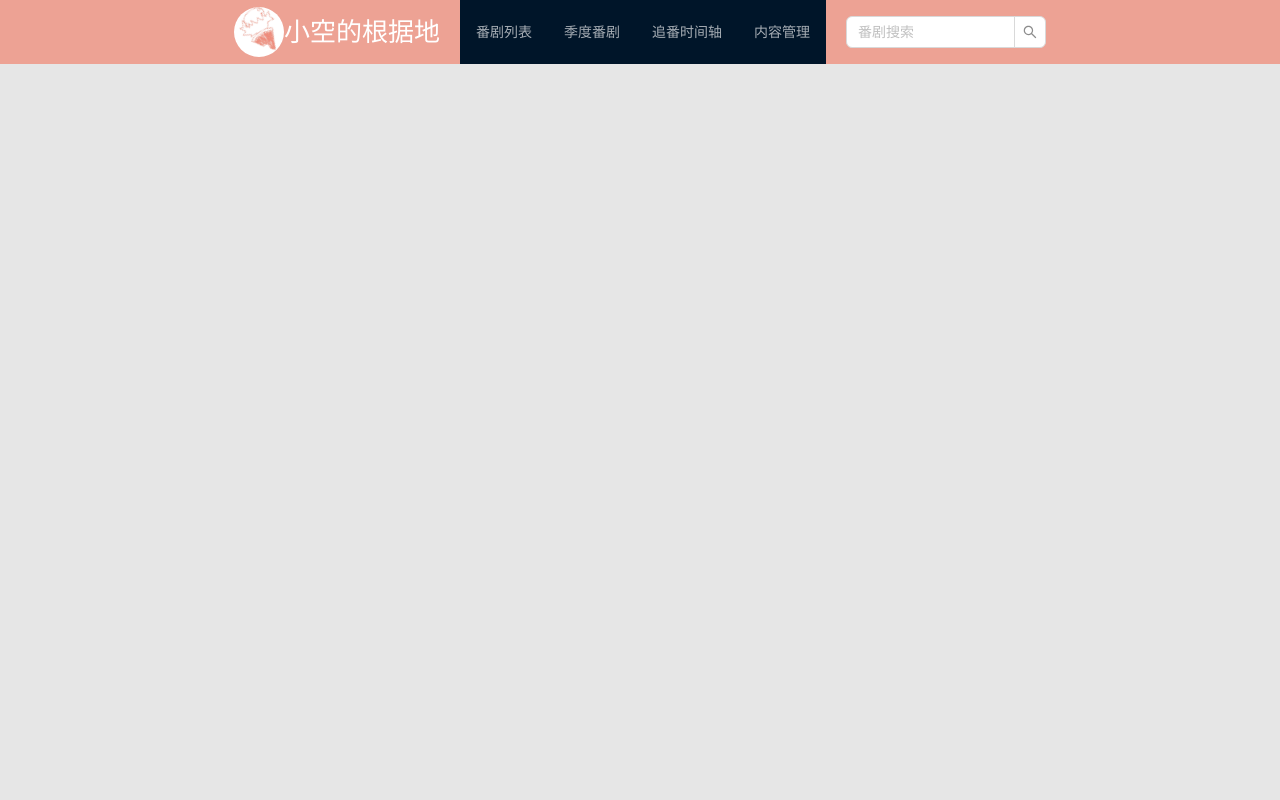
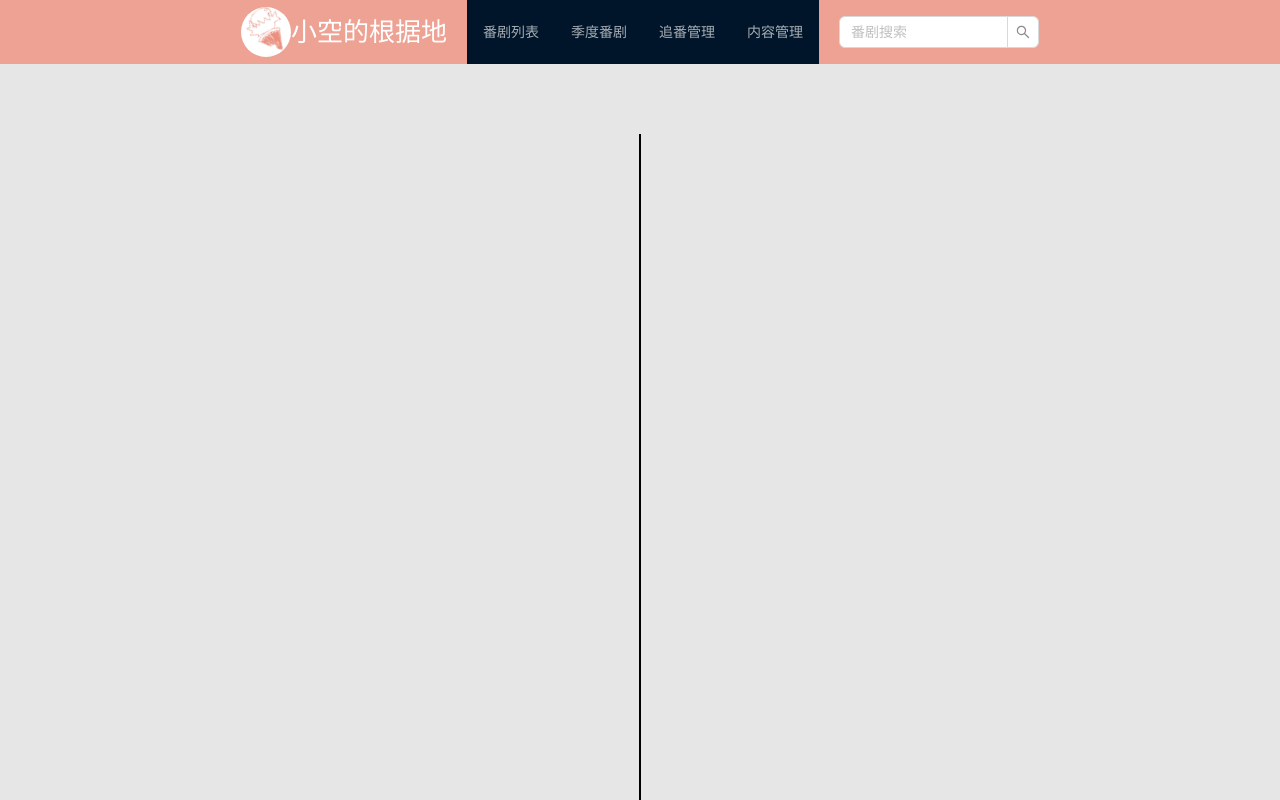
Before and after one commit to yizhixiaokong/kong_anime_react, a React (Create React App) app: page /follow in a window 1280 px wide. Built offline with nearby package versions, Linux system fonts and the light colour scheme.

Commit message:
feat: 添加追番管理页面，更新导航栏和路由配置

```diff
--- a/src/App.tsx
+++ b/src/App.tsx
@@ -6,9 +6,9 @@ import Home from "@/pages/Home/Home";
 import AnimeList from "@/pages/AnimeList/AnimeList";
 import AnimeSeasons from "@/pages/AnimeSeasons/AnimeSeasons";
 import Categories from "@/pages/Categories/Categories";
-import TimeLine from "@/pages/TimeLine/TimeLine";
 import Tags from "@/pages/Tags/Tags";
 import NavigationBar from "@/components/NavigationBar";
+import Follow from "@/pages/Follow/Follow";
 
 const { Content } = Layout;
 
@@ -22,7 +22,7 @@ function AppRoutes() {
       <Route path="/animes/tag/:tag" element={<AnimeList />} />
       <Route path="/animes/search/:name" element={<AnimeList />} />
       <Route path="/seasons" element={<AnimeSeasons />} />
-      <Route path="/timeline" element={<TimeLine />} />
+      <Route path="/follow" element={<Follow />} />
       <Route path="/categories" element={<Categories />} />
       <Route path="/tags" element={<Tags />} />
     </Routes>
--- a/src/components/NavigationBar.tsx
+++ b/src/components/NavigationBar.tsx
@@ -17,8 +17,8 @@ const items: MenuProps["items"] = [
     label: <Link to="/seasons">季度番剧</Link>,
   },
   {
-    key: "timeline",
-    label: <Link to="/timeline">追番时间轴</Link>,
+    key: "follow",
+    label: <Link to="/follow">追番管理</Link>,
   },
   {
     key: "content",
--- /dev/null
+++ b/src/pages/Follow/Follow.tsx
@@ -0,0 +1,20 @@
+import React from "react";
+
+const Follow: React.FC = () => {
+  return (
+    <div
+      style={{
+        display: "flex",
+        flexDirection: "column",
+        alignItems: "center",
+        marginTop: "50px",
+      }}
+    >
+      <div
+        style={{ width: "2px", height: "100vh", backgroundColor: "black" }}
+      ></div>
+    </div>
+  );
+};
+
+export default Follow;
--- a/src/pages/Home/Home.tsx
+++ b/src/pages/Home/Home.tsx
@@ -2,6 +2,7 @@ import React, { useState, useEffect } from "react";
 import { Typography } from "antd";
 import { fetchHello } from "@/api/api";
 import "@/pages/Home/Home.css";
+import TimeLine from "./components/TimeLine"; // 引入TimeLine组件
 
 const { Paragraph, Text, Title } = Typography;
 
@@ -40,6 +41,7 @@ function Home() {
             <Text strong>当前时间:</Text> {currentTime}
           </Paragraph>
         )}
+        <TimeLine />
       </div>
     </div>
   );
```
Also changed, not shown: src/pages/Home/components/TimeLine.tsx (renamed from src/pages/TimeLine/TimeLine.tsx).
